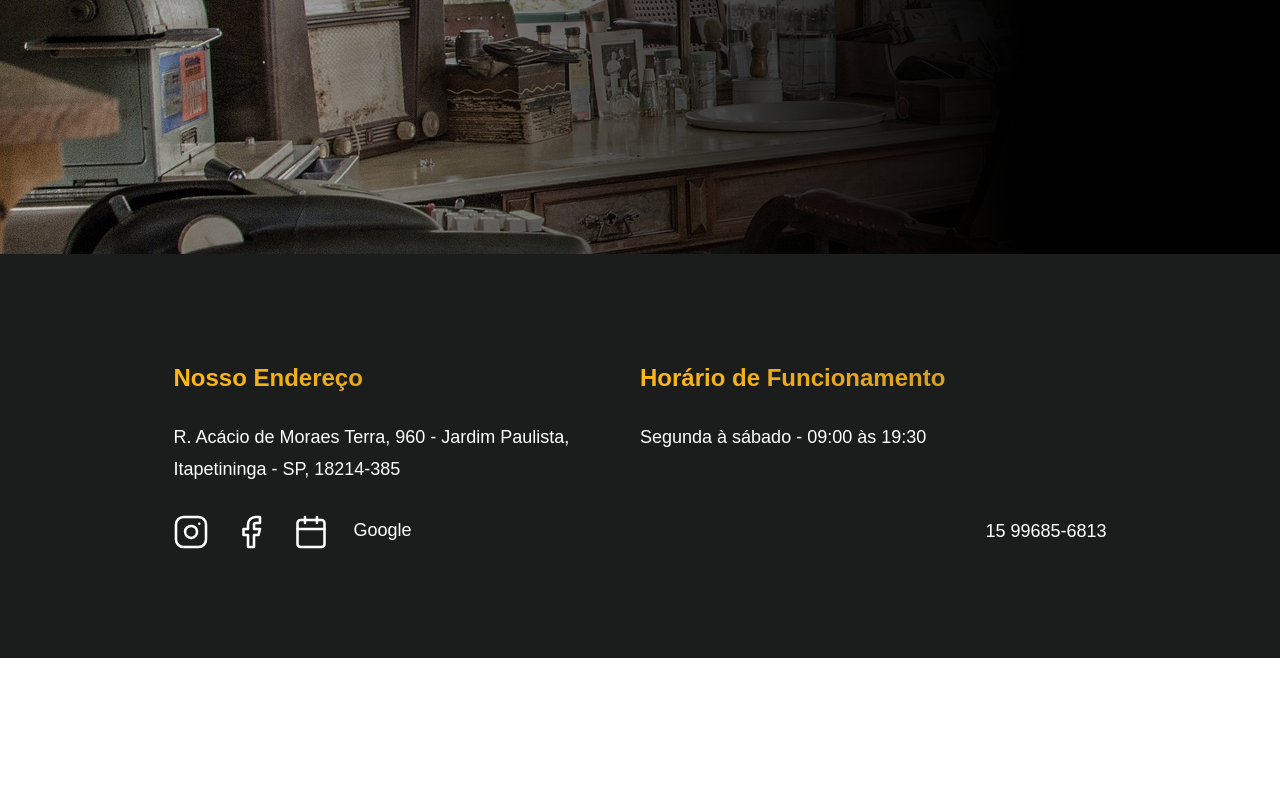
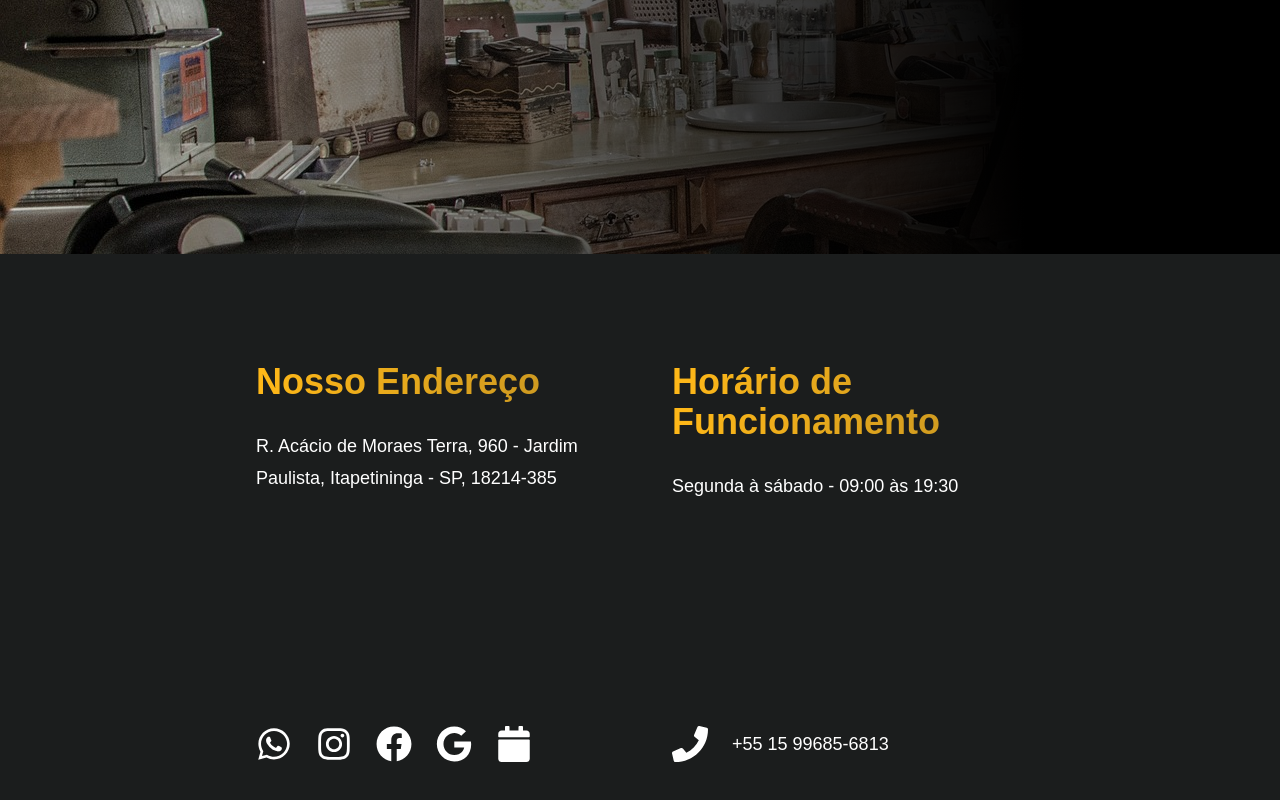
Before and after one commit to sgottera98/barbearia-kennedy, a React (Vite) app: page / in a window 1280 px wide. Shown: the part 3193-3993 px from the top of the page. Before the commit the page ends 3851 px from the top, so only its background shows below. Built offline with nearby package versions, Linux system fonts and the light colour scheme.

Commit message:
feat(footer, button): implementação

```diff
--- a/package.json
+++ b/package.json
@@ -15,6 +15,7 @@
     "react": "^18.2.0",
     "react-dom": "^18.2.0",
     "react-feather": "^2.0.10",
+    "react-icons": "^4.9.0",
     "swiper": "^9.3.2"
   },
   "devDependencies": {
--- a/src/index.scss
+++ b/src/index.scss
@@ -564,10 +564,6 @@ video {
   margin: 1rem;
 }
 
-.m-0 {
-  margin: 0px;
-}
-
 .mx-4 {
   margin-left: 1rem;
   margin-right: 1rem;
@@ -591,8 +587,20 @@ video {
   margin-bottom: 0.5rem;
 }
 
+.mb-24 {
+  margin-bottom: 6rem;
+}
+
 .mb-4 {
   margin-bottom: 1rem;
+}
+
+.mb-12 {
+  margin-bottom: 3rem;
+}
+
+.mb-8 {
+  margin-bottom: 2rem;
 }
 
 .flex {
@@ -639,10 +647,6 @@ video {
   width: 13rem;
 }
 
-.w-56 {
-  width: 14rem;
-}
-
 .w-full {
   width: 100%;
 }
@@ -671,8 +675,16 @@ video {
   flex-direction: column-reverse;
 }
 
+.flex-wrap {
+  flex-wrap: wrap;
+}
+
 .items-center {
   align-items: center;
+}
+
+.justify-start {
+  justify-content: flex-start;
 }
 
 .justify-end {
@@ -683,16 +695,28 @@ video {
   justify-content: center;
 }
 
-.justify-between {
-  justify-content: space-between;
-}
-
 .gap-4 {
   gap: 1rem;
 }
 
 .gap-6 {
   gap: 1.5rem;
+}
+
+.gap-10 {
+  gap: 2.5rem;
+}
+
+.gap-8 {
+  gap: 2rem;
+}
+
+.gap-9 {
+  gap: 2.25rem;
+}
+
+.gap-16 {
+  gap: 4rem;
 }
 
 .overflow-hidden {
@@ -733,10 +757,6 @@ video {
      object-fit: cover;
 }
 
-.p-3 {
-  padding: 0.75rem;
-}
-
 .p-4 {
   padding: 1rem;
 }
@@ -765,32 +785,16 @@ video {
   padding-bottom: 1.5rem;
 }
 
-.py-1 {
-  padding-top: 0.25rem;
-  padding-bottom: 0.25rem;
-}
-
-.py-3 {
-  padding-top: 0.75rem;
-  padding-bottom: 0.75rem;
-}
-
-.py-4 {
-  padding-top: 1rem;
-  padding-bottom: 1rem;
-}
-
-.px-0 {
-  padding-left: 0px;
-  padding-right: 0px;
-}
-
 .pb-4 {
   padding-bottom: 1rem;
 }
 
 .pt-6 {
   padding-top: 1.5rem;
+}
+
+.pb-8 {
+  padding-bottom: 2rem;
 }
 
 .text-start {
@@ -800,6 +804,16 @@ video {
 .text-xl {
   font-size: 1.25rem;
   line-height: 1.75rem;
+}
+
+.text-4xl {
+  font-size: 2.25rem;
+  line-height: 2.5rem;
+}
+
+.text-2xl {
+  font-size: 1.5rem;
+  line-height: 2rem;
 }
 
 .font-bold {
@@ -949,6 +963,10 @@ h6 {
     flex-direction: row;
   }
 
+  .md\:flex-col {
+    flex-direction: column;
+  }
+
   .md\:bg-default {
     --tw-bg-opacity: 1;
     background-color: rgb(27 29 29 / var(--tw-bg-opacity));
@@ -974,6 +992,10 @@ h6 {
     margin-bottom: 1.75rem;
   }
 
+  .xl\:mb-24 {
+    margin-bottom: 6rem;
+  }
+
   .xl\:w-1\/2 {
     width: 50%;
   }
@@ -988,6 +1010,14 @@ h6 {
 
   .xl\:flex-row {
     flex-direction: row;
+  }
+
+  .xl\:flex-col {
+    flex-direction: column;
+  }
+
+  .xl\:gap-16 {
+    gap: 4rem;
   }
 
   .xl\:rounded-lg {
@@ -1013,4 +1043,14 @@ h6 {
     padding-top: 5rem;
     padding-bottom: 5rem;
   }
+
+  .xl\:text-4xl {
+    font-size: 2.25rem;
+    line-height: 2.5rem;
+  }
+
+  .xl\:text-5xl {
+    font-size: 3rem;
+    line-height: 1;
+  }
 }
--- /dev/null
+++ b/src/ui/components/Button/Button.jsx
@@ -0,0 +1,8 @@
+import React from 'react';
+import './style.scss';
+
+const Button = ({dataAos, dataAosDelay, children}) => {
+    return <button data-aos={dataAos} data-aos-delay={dataAosDelay}>{children}</button>;
+};
+
+export default Button;
--- /dev/null
+++ b/src/ui/components/Button/style.scss
@@ -0,0 +1,40 @@
+button {
+    padding: 0.8em 1.8em !important;
+    border: 2px solid #ffb818;
+    position: relative;
+    overflow: hidden;
+    background-color: transparent;
+    text-align: center;
+    text-transform: uppercase;
+    font-size: 1rem !important;
+    font-weight: 600 !important;
+    transition: 0.3s;
+    z-index: 1;
+    font-family: inherit;
+    color: #ffb818;
+
+    @media (min-width: 1280px) {
+        font-size: 1.25rem !important;
+    }
+
+    &::before {
+        content: '';
+        width: 0;
+        height: 500%;
+        position: absolute;
+        top: 50%;
+        left: 50%;
+        transform: translate(-50%, -50%) rotate(45deg);
+        background: #ffb818;
+        transition: 0.5s ease;
+        display: block;
+        z-index: -1;
+    }
+
+    &:hover {
+        color: #111;
+        &::before {
+            width: 105%;
+        }
+    }
+}
--- a/src/ui/partials/AboutUs.jsx
+++ b/src/ui/partials/AboutUs.jsx
@@ -9,7 +9,7 @@ const AboutUs = () => {
       <div className="bg-default xl:bg-default rounded-lg p-6 xl:px-16">
         <h2>Sobre Nós</h2>
         <div className="flex flex-col gap-4 md:flex-row">
-          <div className="bg-card h-2/4" data-aos="zoom-in">
+          <div className="bg-card h-2/4 rounded-lg" data-aos="zoom-in">
             <div className="pt-6 flex justify-center">
               <img className="w-52 h-52" src={scissor} alt="" />
             </div>
@@ -19,7 +19,7 @@ const AboutUs = () => {
               foco do nosso trabalho diário.
             </Card>
           </div>
-          <div className="bg-card h-2/4" data-aos="zoom-in" data-aos-delay="200">
+          <div className="bg-card h-2/4 rounded-lg" data-aos="zoom-in" data-aos-delay="200">
             <div className="pt-6 flex justify-center">
               <img className="w-52 h-52" src={utensils} alt="" />
             </div>
@@ -29,7 +29,7 @@ const AboutUs = () => {
               foco do nosso trabalho diário.
             </Card>
           </div>
-          <div className="bg-card h-2/4" data-aos="zoom-in" data-aos-delay="400">
+          <div className="bg-card h-2/4 rounded-lg" data-aos="zoom-in" data-aos-delay="400">
             <div className="pt-6 flex justify-center">
               <img className="w-52 h-52" src={BarbershopImage} alt="" />
             </div>
--- a/src/ui/partials/Contacts.jsx
+++ b/src/ui/partials/Contacts.jsx
@@ -1,44 +1,79 @@
-import { Calendar, Facebook, Instagram } from 'react-feather';
+import {
+    FaWhatsapp,
+    FaInstagram,
+    FaFacebook,
+    FaGoogle,
+    FaCalendar,
+    FaPhone,
+} from 'react-icons/fa';
+import Button from '../components/Button/Button';
 
 const Contact = () => {
     return (
-        <section className="container mx-auto">
-            <div className="flex justify-center items-center flex-col-reverse xl:flex-row bg-default">
-                <div className="p-6 xl:py-20 xl:px-16">
-                    <div className="flex flex-row flex-col xl:flex-row w-full">
+        <section className="bg-default">
+            <div className="container mx-auto pb-8 px-2 xl:px-48 flex justify-center items-center flex-col-reverse xl:flex-row">
+                <div className="p-6 xl:px-16 xl:py-20 w-full">
+                    <div className="flex flex-col xl:flex-row mb-12 xl:mb-24 gap-8 xl:gap-16">
                         <div className="xl:w-1/2">
-                            <h3 className="flex gap-4 my-4 xl:my-7">
-                                Nosso Endereço{' '}
+                            <h3 className="flex gap-4 my-4 xl:my-7 xl:text-4xl">
+                                Nosso Endereço
                             </h3>
-                            <p>
+                            <p className="my-4 xl:my-7">
                                 R. Acácio de Moraes Terra, 960 - Jardim
                                 Paulista, Itapetininga - SP, 18214-385
                             </p>
+                            <Button dataAos="fade-right">Como chegar</Button>
                         </div>
+
                         <div className="xl:w-1/2">
-                            <h3 className="my-4 xl:my-7">
+                            <h3 className="my-4 xl:my-7 xl:text-4xl">
                                 Horário de Funcionamento
                             </h3>
-                            <p>Segunda à sábado - 09:00 às 19:30 </p>
+                            <p className="my-4 xl:my-7">
+                                Segunda à sábado - 09:00 às 19:30{' '}
+                            </p>
+                            <Button dataAos="fade-right" dataAosDelay="200" >Agende um horário</Button>
                         </div>
                     </div>
-                    <div className="flex items-center justify-between flex-col xl:flex-row">
-                        <div className="flex gap-6 my-4 xl:my-7">
-                            <a href="https://instagram.com/kennedybarber19">
-                                <Instagram size={36} strokeWidth={1.7} />
+
+                    <div className="flex items-center flex-col xl:flex-row w-full gap-8 xl:gap-16">
+                        <div className="flex flex-wrap justify-start items-center gap-6 my-4 xl:my-7 w-full xl:w-1/2">
+                            <a href="" className="zoom-effect">
+                                <FaWhatsapp className="text-2xl xl:text-4xl" />
                             </a>
-                            <a href="https://www.facebook.com/kennedybarber19">
-                                <Facebook size={36} strokeWidth={1.7} />
+                            <a
+                                href="https://instagram.com/kennedybarber19"
+                                className="zoom-effect"
+                            >
+                                <FaInstagram className="text-2xl xl:text-4xl" />
                             </a>
-                            <a href="https://www.trinks.com/barbearia-kennedy-santos">
-                                <Calendar size={36} strokeWidth={1.7} />
+                            <a
+                                href="https://www.facebook.com/kennedybarber19"
+                                className="zoom-effect"
+                            >
+                                <FaFacebook className="text-2xl xl:text-4xl" />
                             </a>
-                            <a href="https://g.page/kennedybarber19?share">
-                                Google
+                            <a
+                                href="https://g.page/kennedybarber19?share"
+                                className="zoom-effect"
+                            >
+                                <FaGoogle className="text-2xl xl:text-4xl" />
+                            </a>
+                            <a
+                                href="https://www.trinks.com/barbearia-kennedy-santos"
+                                className="zoom-effect"
+                            >
+                                <FaCalendar className="text-2xl xl:text-4xl" />
                             </a>
                         </div>
-                        <div>
-                            <a href="tel:+55015996856813">15 99685-6813</a>
+                        <div className="w-full xl:w-1/2">
+                            <a
+                                href="tel:+55015996856813"
+                                className="flex items-center gap-6"
+                            >
+                                <FaPhone className="zoom-effect text-2xl xl:text-4xl" />
+                                +55 15 99685-6813
+                            </a>
                         </div>
                     </div>
                 </div>
```
Also changed, not shown: 1 other file (tests, documents, lock files or other folders).
